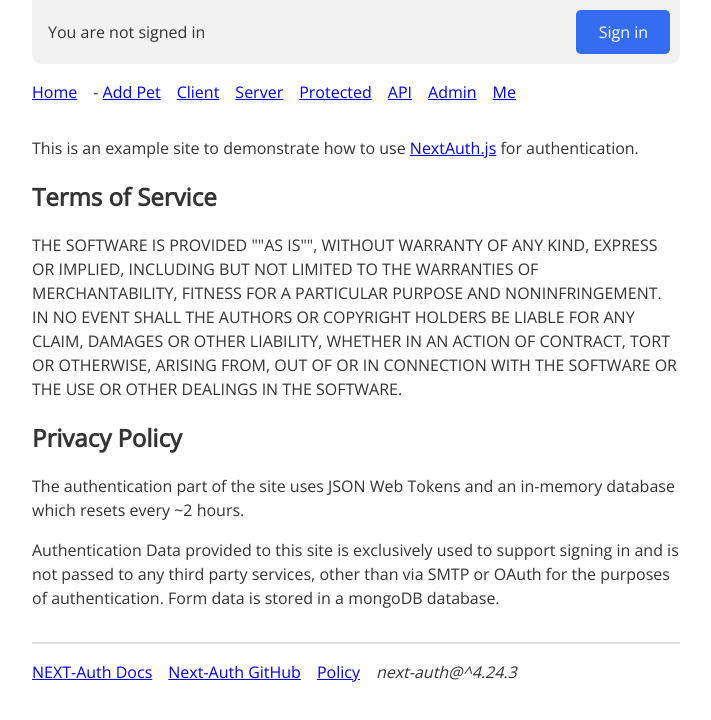
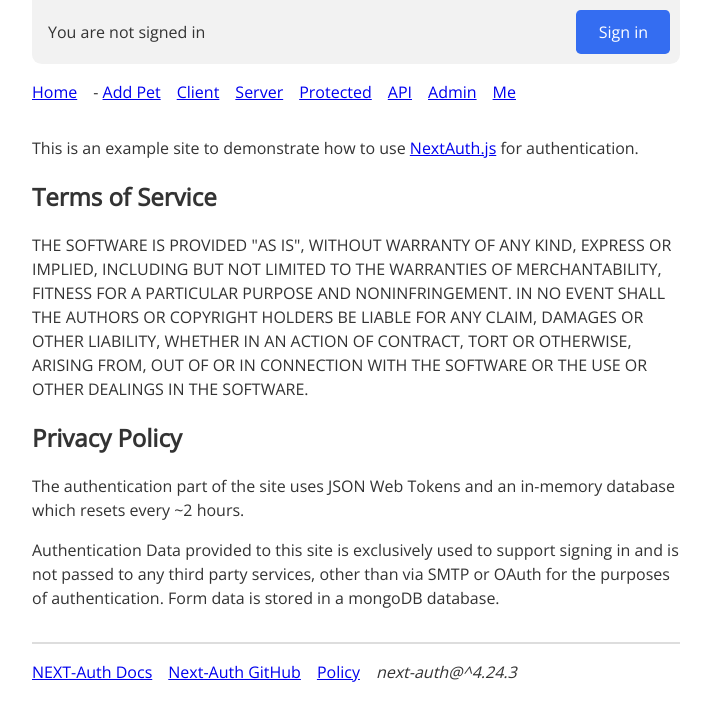
Before and after one commit to Vertfromage/JuniorDevForge, a Next.js app in the folder j_dev_forge/: page /policy in a window 1280 px wide. Shown: the top 720 px of the page, without its empty margins (284-995 px from the left). Built offline with nearby package versions, Linux system fonts and the light colour scheme; no server answers.

Commit message:
I escaped the double quotes wrong the first time.

```diff
--- a/j_dev_forge/src/pages/policy.tsx
+++ b/j_dev_forge/src/pages/policy.tsx
@@ -11,7 +11,7 @@
       </p>
       <h2>Terms of Service</h2>
       <p>
-        THE SOFTWARE IS PROVIDED &quot;"AS IS&quot;", WITHOUT WARRANTY OF ANY KIND, EXPRESS
+        THE SOFTWARE IS PROVIDED &quot;AS IS&quot;, WITHOUT WARRANTY OF ANY KIND, EXPRESS
         OR IMPLIED, INCLUDING BUT NOT LIMITED TO THE WARRANTIES OF
         MERCHANTABILITY, FITNESS FOR A PARTICULAR PURPOSE AND NONINFRINGEMENT.
         IN NO EVENT SHALL THE AUTHORS OR COPYRIGHT HOLDERS BE LIABLE FOR ANY
```
